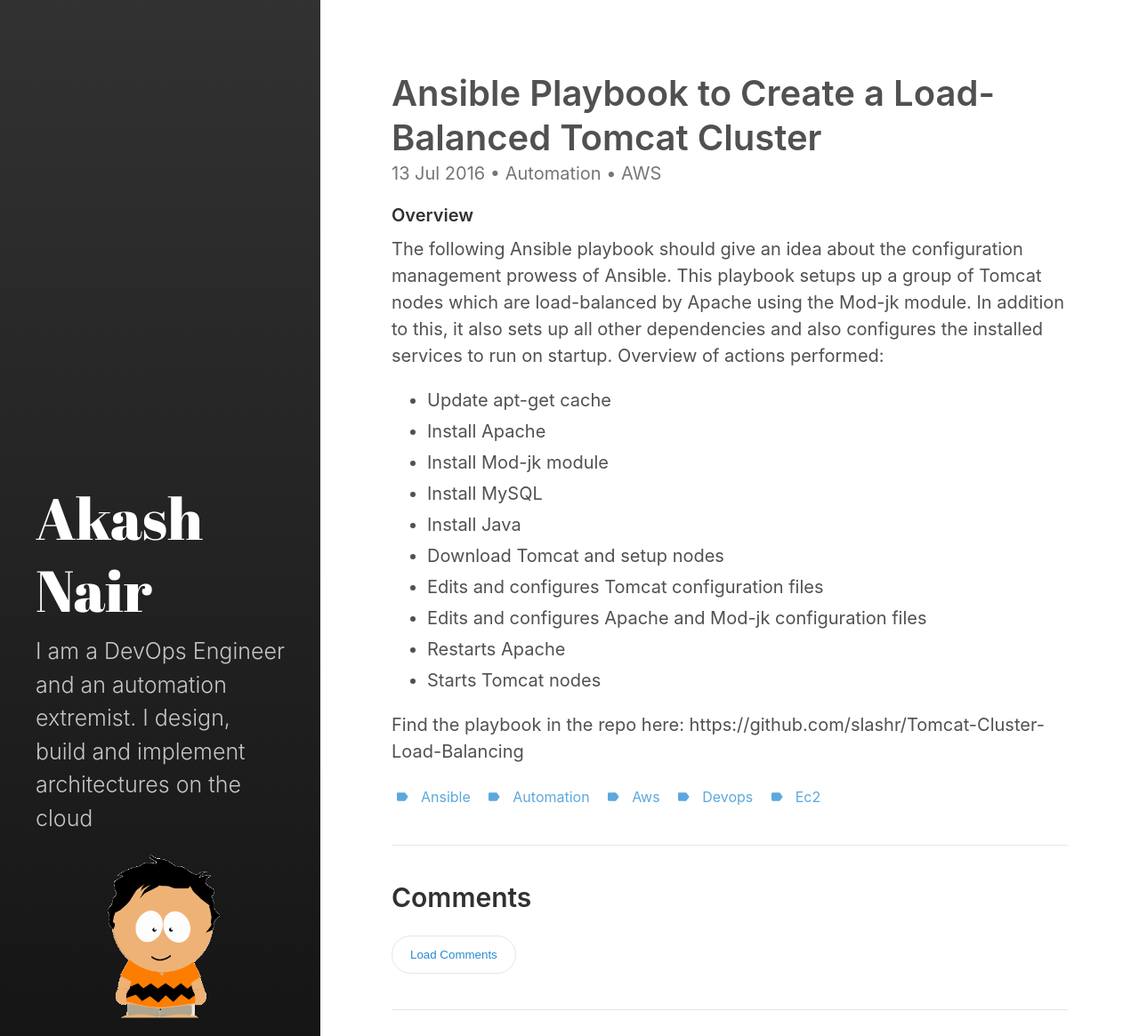
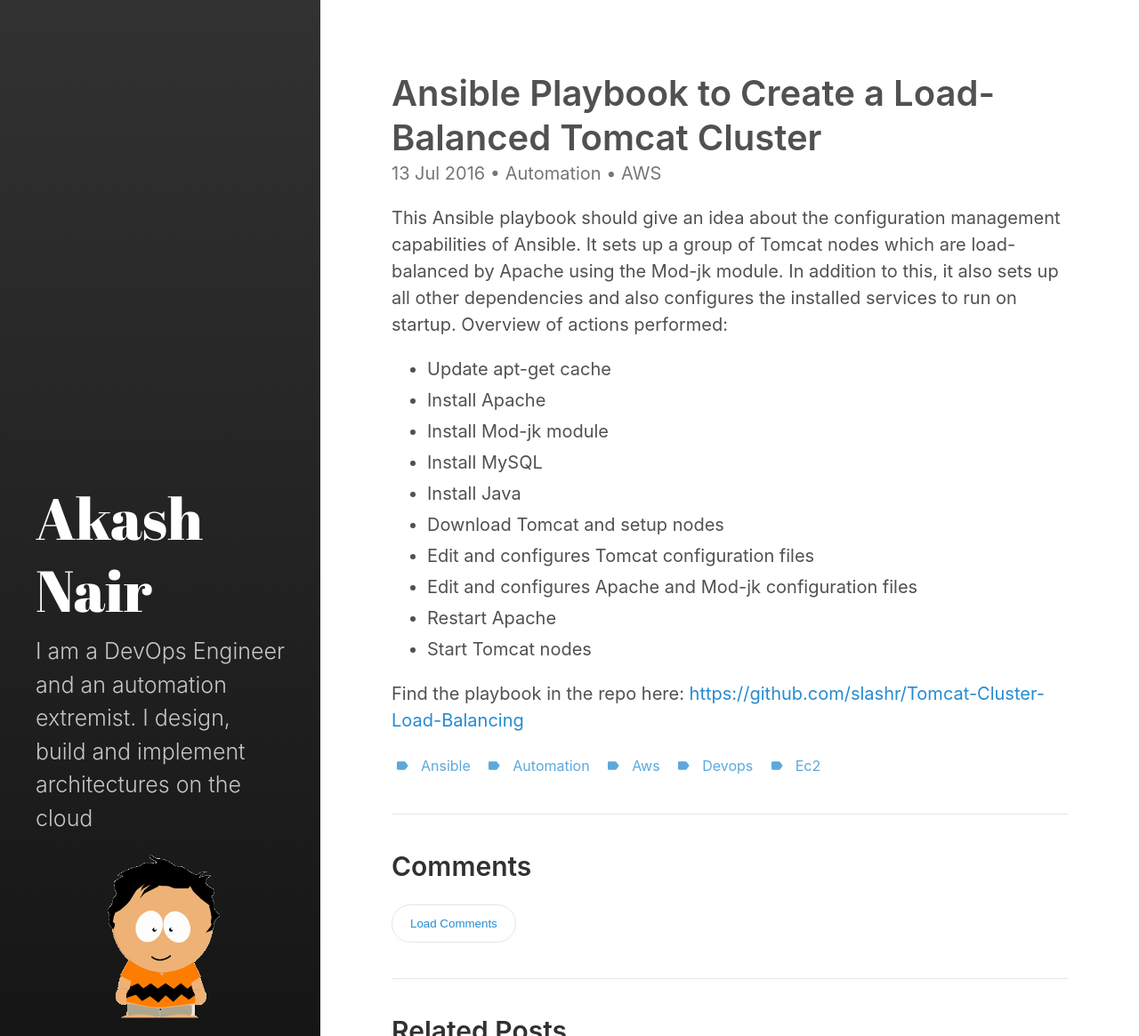
Before and after one commit to slashr/slashr.github.io, a Jekyll site: the page built from _posts/2016-07-13-ansible-playbook-tomcat-cluster.md, in a window 1280 px wide, cut to the strip 0-1165 px from the top of the page. Shown: the whole strip at 89% size. Built offline with Jekyll 4.4.1, drawn with Linux system fonts in a browser that asks for light colours.

Commit message:
Updated Ansible post

```diff
--- a/_posts/2016-07-13-ansible-playbook-tomcat-cluster.md
+++ b/_posts/2016-07-13-ansible-playbook-tomcat-cluster.md
@@ -17,9 +17,8 @@
   - devops
   - ec2
 ---
-#### Overview
 
-The following Ansible playbook should give an idea about the configuration management prowess of Ansible. This playbook setups up a group of Tomcat nodes which are load-balanced by Apache using the Mod-jk module. In addition to this, it also sets up all other dependencies and also configures the installed services to run on startup.
+This Ansible playbook should give an idea about the configuration management capabilities of Ansible. It sets up a group of Tomcat nodes which are load-balanced by Apache using the Mod-jk module. In addition to this, it also sets up all other dependencies and also configures the installed services to run on startup.
 <!--more-->
 Overview of actions performed:
 
@@ -29,9 +28,10 @@
   * Install MySQL
   * Install Java
   * Download Tomcat and setup nodes
-  * Edits and configures Tomcat configuration files
-  * Edits and configures Apache and Mod-jk configuration files
-  * Restarts Apache
-  * Starts Tomcat nodes
+  * Edit and configures Tomcat configuration files
+  * Edit and configures Apache and Mod-jk configuration files
+  * Restart Apache
+  * Start Tomcat nodes
 
-Find the playbook in the repo here: https://github.com/slashr/Tomcat-Cluster-Load-Balancing
+Find the playbook in the repo here:
+<https://github.com/slashr/Tomcat-Cluster-Load-Balancing>
```
Also changed, not shown: 3 other files.
